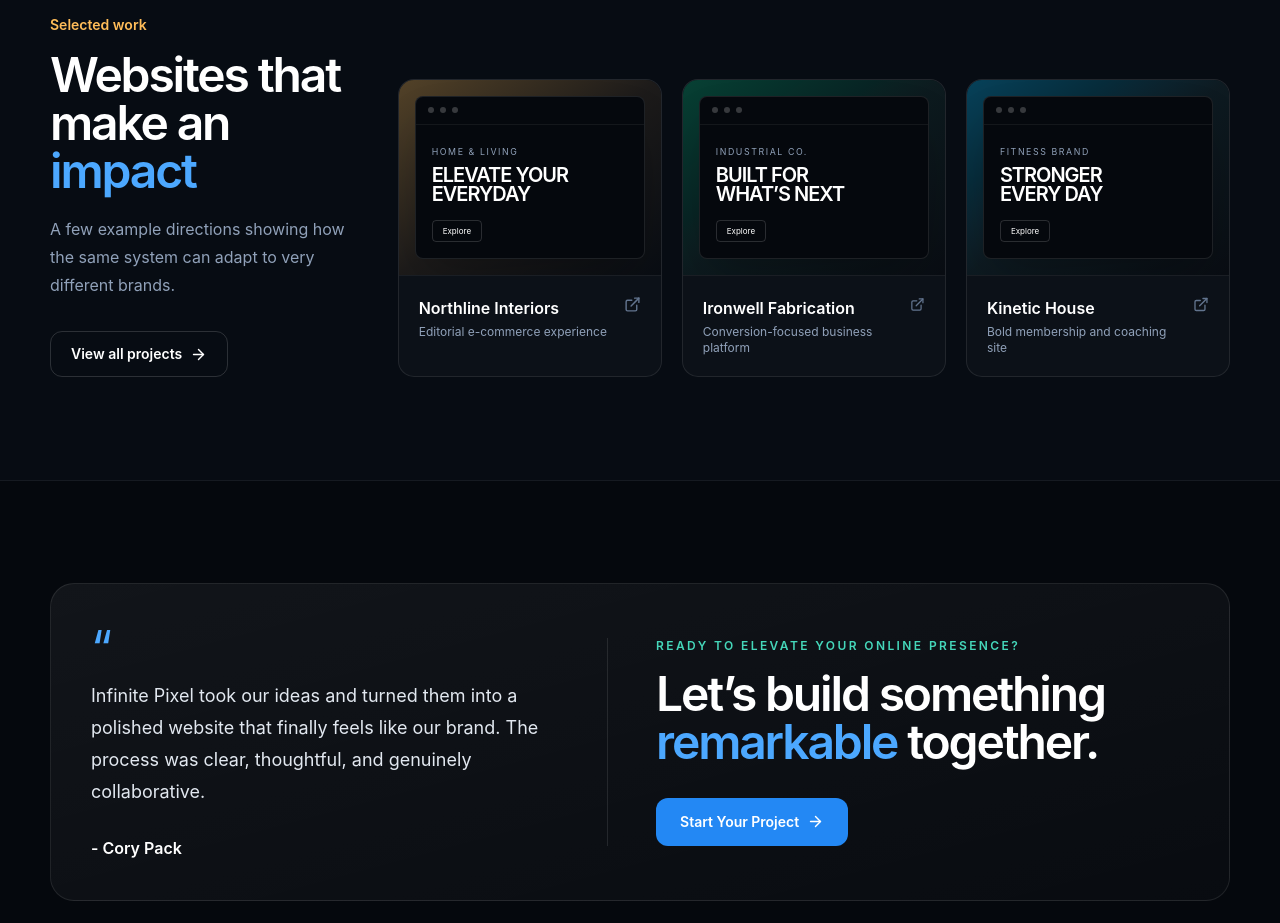
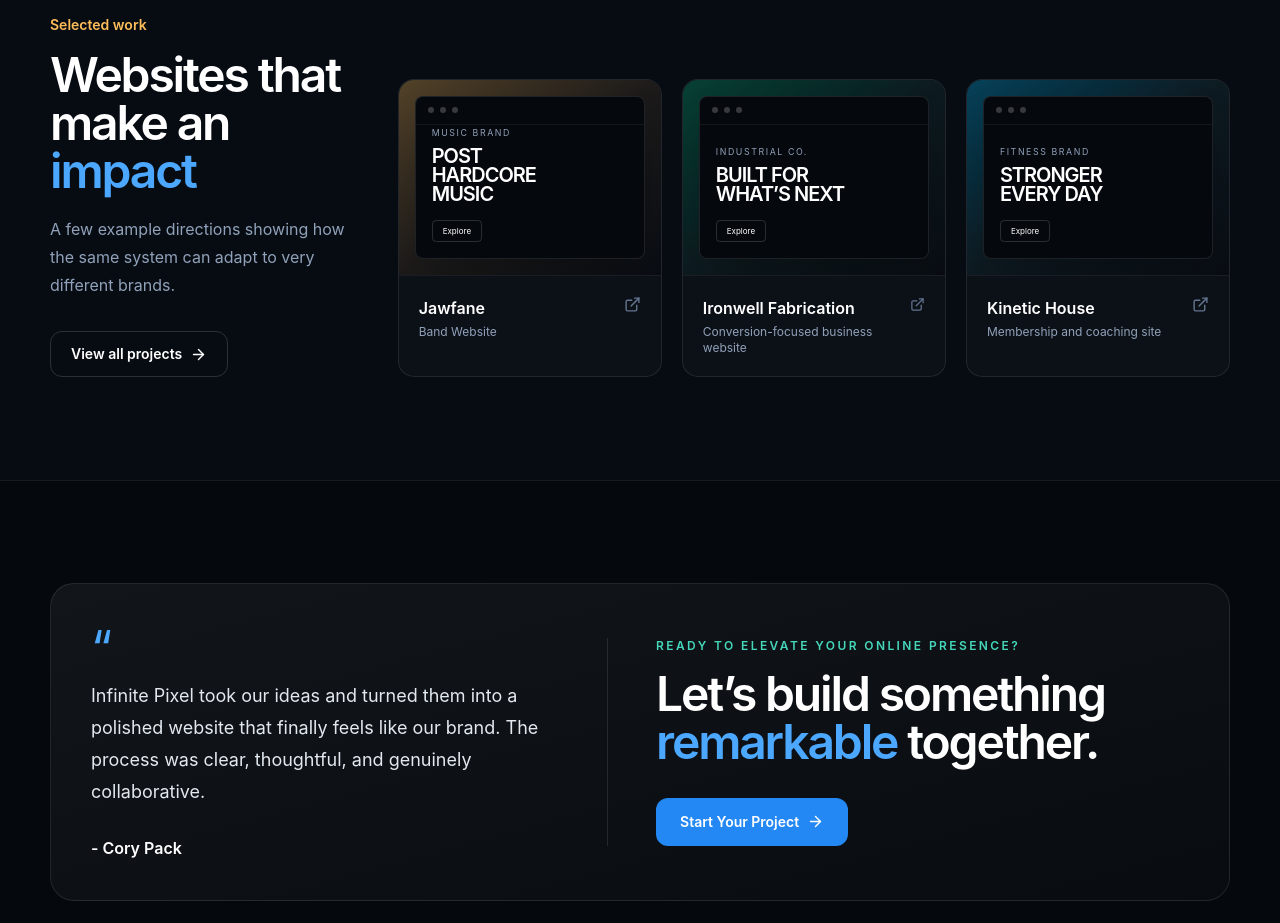
Before and after one commit to infinitepixel-dev/InfinitePixel-Main, a Vue app: page / in a window 1280 px wide. Shown: the part 2420-3343 px from the top of the page. Built offline with nearby package versions, Linux system fonts and the light colour scheme.

Commit message:
updated project list

```diff
--- a/src/App.vue
+++ b/src/App.vue
@@ -88,23 +88,23 @@ const services = [
 
 const projects = [
   {
-    category: "Home & Living",
-    title: "Northline Interiors",
-    description: "Editorial e-commerce experience",
+    category: "Music Brand",
+    title: "Jawfane",
+    description: "Band Website",
     accent: "from-amber-400/75 via-orange-300/20 to-transparent",
-    label: "Elevate Your Everyday",
+    label: "Post Hardcore Music",
   },
   {
     category: "Industrial Co.",
     title: "Ironwell Fabrication",
-    description: "Conversion-focused business platform",
+    description: "Conversion-focused business website",
     accent: "from-emerald-400/65 via-teal-300/15 to-transparent",
     label: "Built for What’s Next",
   },
   {
     category: "Fitness Brand",
     title: "Kinetic House",
-    description: "Bold membership and coaching site",
+    description: "Membership and coaching site",
     accent: "from-sky-400/75 via-cyan-300/15 to-transparent",
     label: "Stronger Every Day",
   },
```
